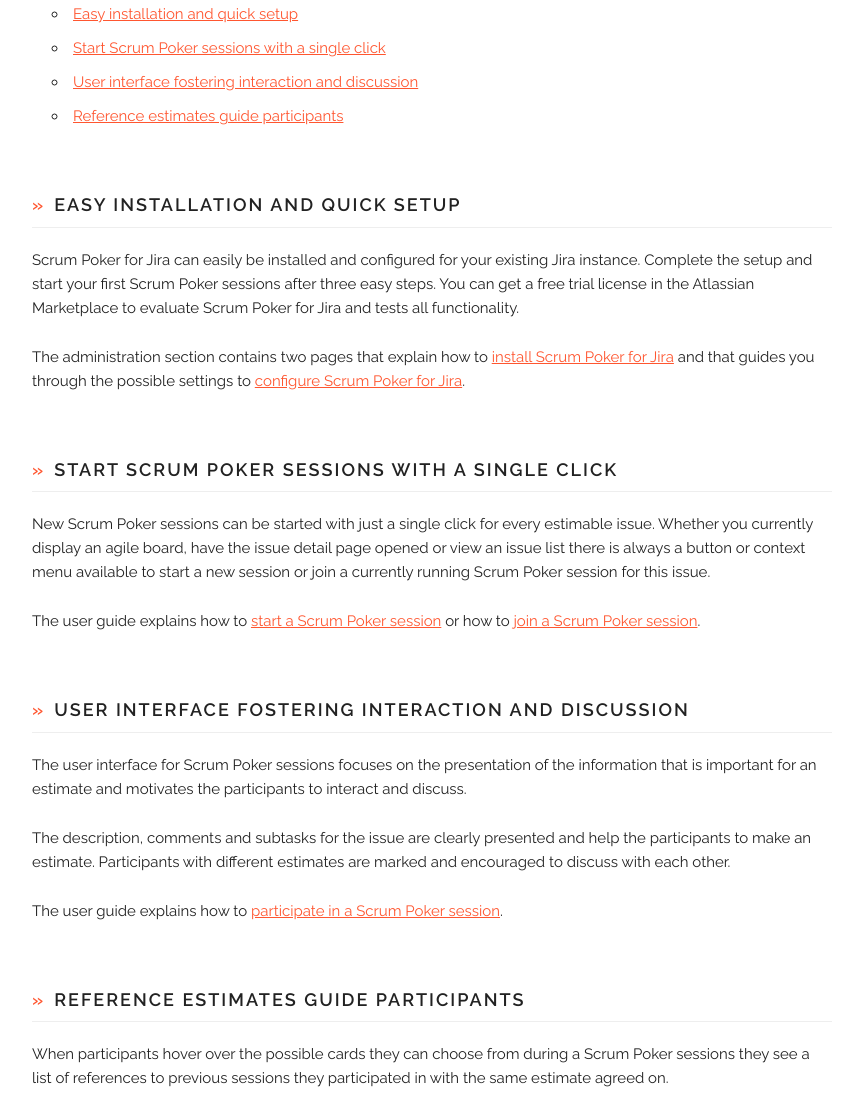
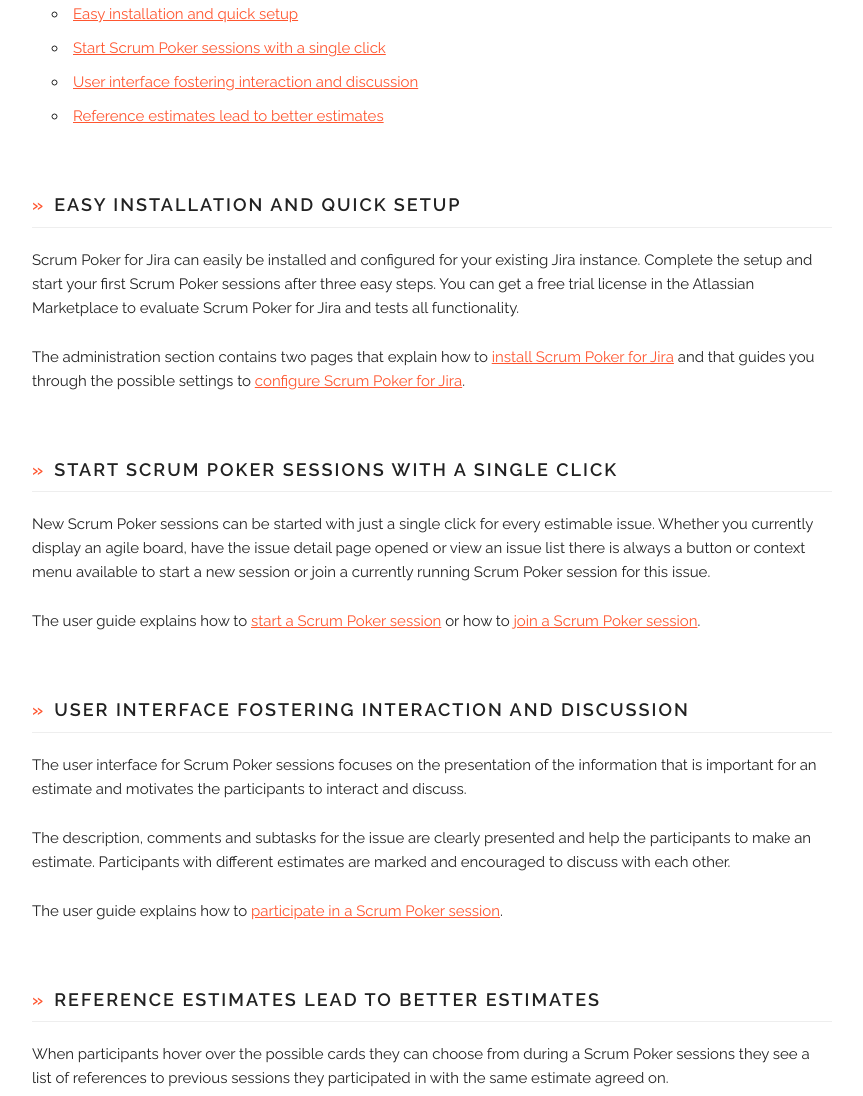
Before and after one commit to codescape/jira-scrum-poker, a Jekyll site: the page built from docs/features.md, in a window 1280 px wide. Shown: the part 581-1677 px from the top of the page, without its empty margins (208-1071 px from the left). Built offline with Jekyll 4.4.1, drawn with Linux system fonts in a browser that asks for light colours; nearby versions of some CDN libraries.

Commit message:
docs: add feature overview to online documentation (#98)

```diff
--- a/docs/features.md
+++ b/docs/features.md
@@ -35,7 +35,7 @@
 
 The user guide explains how to [participate in a Scrum Poker session](/participate-in-scrum-poker-session).
 
-### Reference estimates guide participants
+### Reference estimates lead to better estimates
 
 When participants hover over the possible cards they can choose from during a Scrum Poker sessions they see a list of references to previous sessions they participated in with the same estimate agreed on.
 
```
